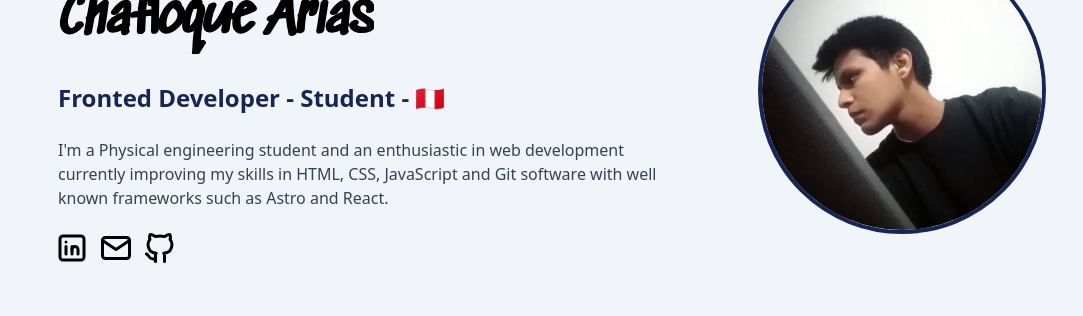
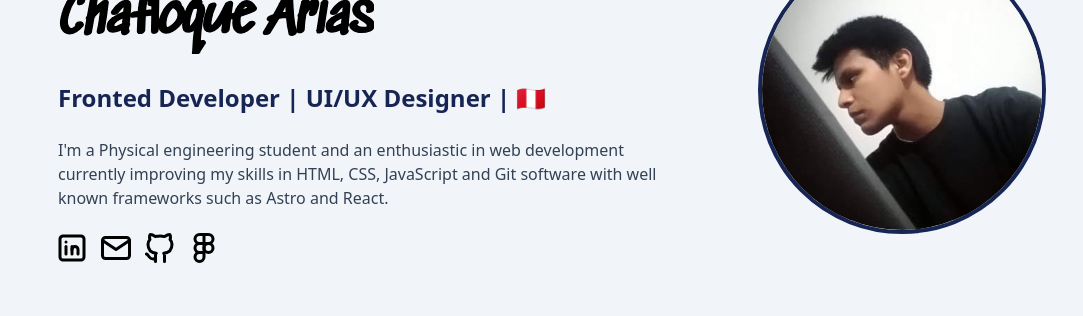
Before and after one commit to Abraham-ch/my-portfolio, a React (Vite) app: page / in a window 1280 px wide. Shown: the part 342-658 px from the top of the page, without its empty margins (98-1181 px from the left). Built offline with nearby package versions, Linux system fonts and the light colour scheme; no server answers.

Commit message:
feat: figma svg added, meta name, title changed

```diff
--- a/index.html
+++ b/index.html
@@ -7,7 +7,8 @@
     <link rel="canonical" href="https://abraham-ch.vercel.app" />
     <link rel="icon" type="svg" href="/logo.svg" />
 
-    <title>Abraham Chafloque's portfolio.</title>
+    <title>Abraham Chafloque | Frontend Developer | UI/UX Designer</title>
+    <meta name="author" content="Abraham Chafloque" />
     <meta name="robots" content="index, follow" />
     <meta name="theme-color" content="#1b1d21" />
     <meta
--- a/src/components/CopyClipboard.tsx
+++ b/src/components/CopyClipboard.tsx
@@ -13,7 +13,7 @@ const CopyClipboard = () => {
     }
     return (
         <button onClick={() => copyToClipboard("abram.chafloque.a@uni.pe")}>
-            <svg className="transition-all hover:scale-110 hover:text-blue-800 dark:text-white dark:hover:text-yellow-400 w-9 h-auto" viewBox="0 0 24 24" strokeWidth="2" stroke="currentColor" fill="none" strokeLinecap="round" strokeLinejoin="round">
+            <svg className="transition-all hover:scale-110 hover:text-blue-800 dark:text-white dark:hover:text-red-500 w-9 h-auto" viewBox="0 0 24 24" strokeWidth="2" stroke="currentColor" fill="none" strokeLinecap="round" strokeLinejoin="round">
                 <path stroke="none" d="M0 0h24v24H0z" fill="none" />
                 <path d="M3 7a2 2 0 0 1 2 -2h14a2 2 0 0 1 2 2v10a2 2 0 0 1 -2 2h-14a2 2 0 0 1 -2 -2v-10z" />
                 <path d="M3 7l9 6l9 -6" />
--- a/src/sections/Main.jsx
+++ b/src/sections/Main.jsx
@@ -2,6 +2,7 @@ import Perfil from "../img/perfil.jpg"
 import Name from '../svg/name.svg?react'
 import Linkedin from '../svg/Main/linkedin.svg?react';
 import Github from '../svg/Main/github.svg?react'
+import Figma from '../svg/Main/figma.svg?react'
 import { CopyClipboard } from '../components/CopyClipboard'
 
 const Main = () => {
@@ -15,7 +16,7 @@ const Main = () => {
                 <Name className="dark:fill-white fill-black dark:border-white border-black stroke-black max-w-xs dark:stroke-white"/>
               </h1>
               <div className="px-5 py-3 text-2xl font-bold text-blue-950 dark:text-yellow-400">
-                Fronted Developer - Student - 🇵🇪
+                Fronted Developer | UI/UX Designer | 🇵🇪
               </div>
               <p className="px-5 py-3 text-slate-700 max-w-2xl dark:text-gray-200">
                 I&apos;m a Physical engineering student and an enthusiastic in web
@@ -30,7 +31,7 @@ const Main = () => {
                   target="_blank"
                   rel="noopener noreferrer"
                 >
-                  <Linkedin className=" transition hover:scale-110 hover:text-blue-800 dark:text-white dark:hover:text-yellow-400 w-9 h-auto" />
+                  <Linkedin className=" transition hover:scale-110 hover:text-blue-800 dark:text-white dark:hover:text-blue-500 w-9 h-auto" />
                 </a>
                 <CopyClipboard />
                 <a
@@ -40,6 +41,14 @@ const Main = () => {
                   rel="noopener noreferrer"
                 >
                   <Github className="transition hover:scale-110 hover:text-blue-800 dark:text-white dark:hover:text-yellow-400 w-9 h-auto" />
+                </a>
+                <a
+                  href="https://www.figma.com/@abrahamch"
+                  target="_blank"
+                  title="Figma"
+                  rel="noopener noreferrer"
+                >
+                  <Figma className="transition hover:scale-110 hover:text-blue-800 dark:text-white dark:hover:text-pink-500 w-9 h-auto" />
                 </a>
               </div>
             </div>
```
Also changed, not shown: src/svg/Main/figma.svg (added).
